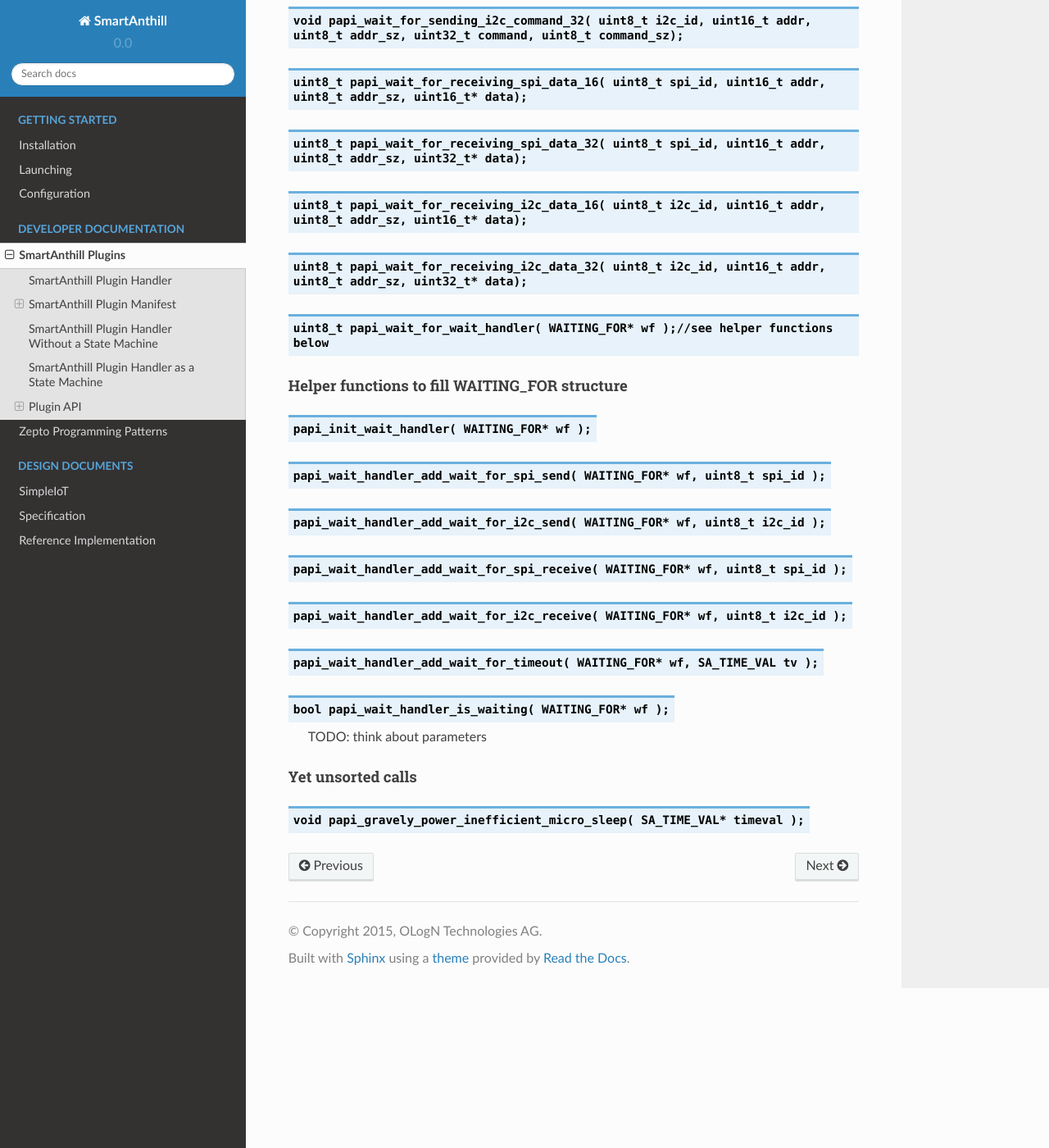
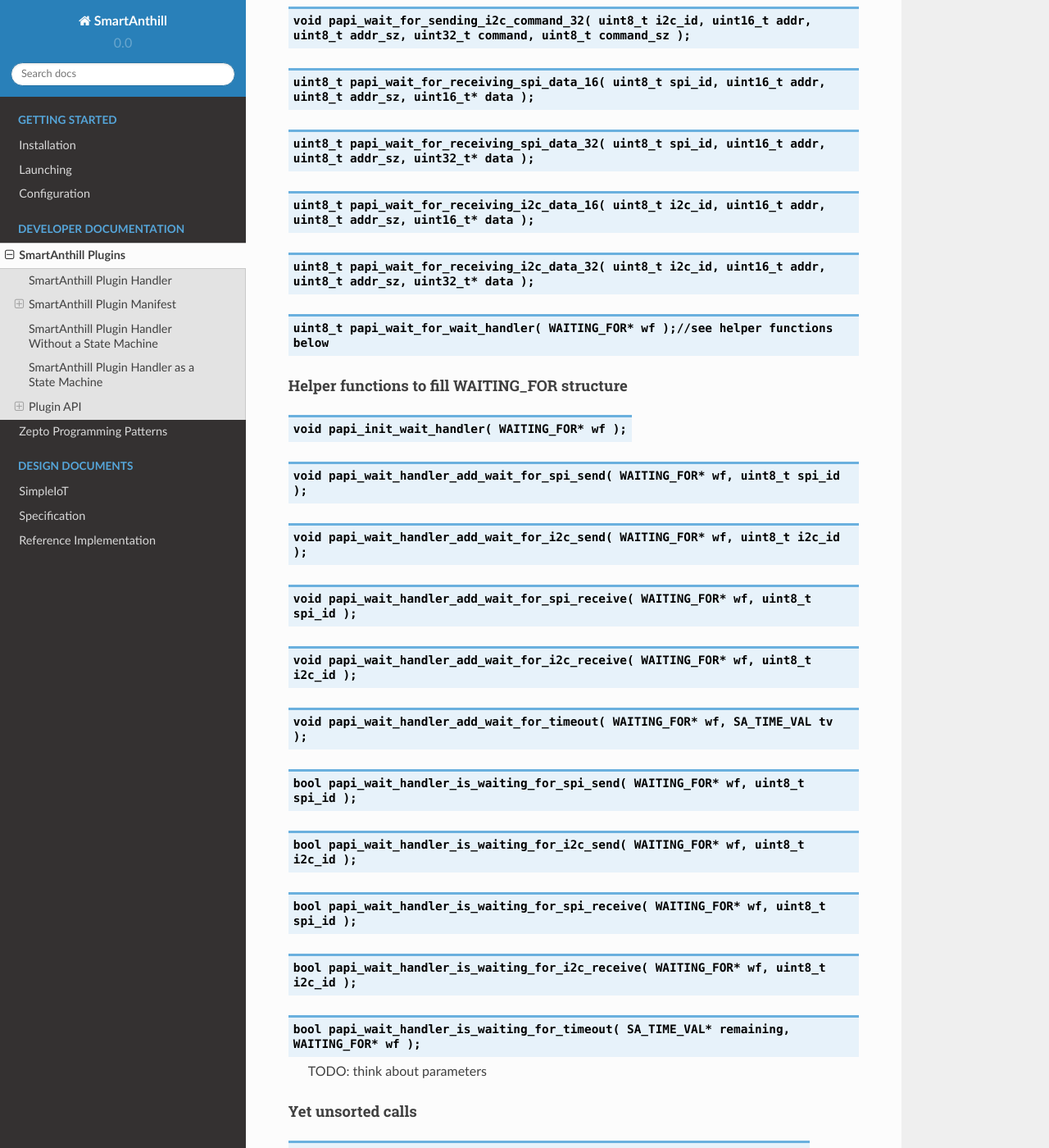
Before and after one commit to smartanthill/smartanthill2_0, a Sphinx documentation site: the page built from docs/design-documents/smartanthill-plugins.rst, in a window 1280 px wide and 1400 px high, scrolled down 11420 px. Shown: the whole window at 82% size. Built offline with Sphinx 7.4.7 and the Read the Docs theme 2.0.0, drawn with Linux system fonts in a browser that asks for light colours; some of the changed text lies outside the part shown.

Commit message:
Plugins v0.4.2: fixes for papi_*_is_waiting_for_*() function family

```diff
--- a/docs/design-documents/smartanthill-plugins.rst
+++ b/docs/design-documents/smartanthill-plugins.rst
@@ -447,7 +447,7 @@ The following calls implement access to devices sitting behind SPI and I2C inter
    Each of the above papi_start_receiving_*() calls start an operation and return immediately; to know that the data is already available wait for a respective spi_id / i2c_id
 
 .. function:: uint8_t papi_cancel_spi_operation( uint8_t spi_id );
-.. function:: uint8_t papi_cancel_i2c_operation( uint8_t spi_id );
+.. function:: uint8_t papi_cancel_i2c_operation( uint8_t i2c_id );
 
    Each of the above ``papi_cancel_*()`` calls return immediately. TODO: do we need to supply as parameters addr and addr_sz as well?
 
@@ -460,33 +460,37 @@ All calls in this group are pseudo-functions that will be compiled to a proper s
 Blocking calls to to wait for timeout
 """""""""""""""""""""""""""""""""""""
 
-.. function:: void papi_sleep( uint16_t millisec );//TODO: time instead of ms?
+.. function:: void papi_sleep( uint16_t millisec );//TODO?: SA_TIME_VAL instead of ms?
 
 Blocking calls to access hardware
 """""""""""""""""""""""""""""""""
 
-.. function:: void papi_wait_for_sending_spi_command_16( uint8_t spi_id, uint16_t addr, uint8_t addr_sz, uint16_t command, uint8_t command_sz);
-.. function:: void papi_wait_for_sending_spi_command_32( uint8_t spi_id, uint16_t addr, uint8_t addr_sz, uint32_t command, uint8_t command_sz);
-.. function:: void papi_wait_for_sending_i2c_command_16( uint8_t i2c_id, uint16_t addr, uint8_t addr_sz, uint16_t command, uint8_t command_sz);
-.. function:: void papi_wait_for_sending_i2c_command_32( uint8_t i2c_id, uint16_t addr, uint8_t addr_sz, uint32_t command, uint8_t command_sz);
-.. function:: uint8_t papi_wait_for_receiving_spi_data_16( uint8_t spi_id, uint16_t addr, uint8_t addr_sz, uint16_t* data);
-.. function:: uint8_t papi_wait_for_receiving_spi_data_32( uint8_t spi_id, uint16_t addr, uint8_t addr_sz, uint32_t* data);
-.. function:: uint8_t papi_wait_for_receiving_i2c_data_16( uint8_t i2c_id, uint16_t addr, uint8_t addr_sz, uint16_t* data);
-.. function:: uint8_t papi_wait_for_receiving_i2c_data_32( uint8_t i2c_id, uint16_t addr, uint8_t addr_sz, uint32_t* data);
+.. function:: void papi_wait_for_sending_spi_command_16( uint8_t spi_id, uint16_t addr, uint8_t addr_sz, uint16_t command, uint8_t command_sz );
+.. function:: void papi_wait_for_sending_spi_command_32( uint8_t spi_id, uint16_t addr, uint8_t addr_sz, uint32_t command, uint8_t command_sz );
+.. function:: void papi_wait_for_sending_i2c_command_16( uint8_t i2c_id, uint16_t addr, uint8_t addr_sz, uint16_t command, uint8_t command_sz );
+.. function:: void papi_wait_for_sending_i2c_command_32( uint8_t i2c_id, uint16_t addr, uint8_t addr_sz, uint32_t command, uint8_t command_sz );
+.. function:: uint8_t papi_wait_for_receiving_spi_data_16( uint8_t spi_id, uint16_t addr, uint8_t addr_sz, uint16_t* data );
+.. function:: uint8_t papi_wait_for_receiving_spi_data_32( uint8_t spi_id, uint16_t addr, uint8_t addr_sz, uint32_t* data );
+.. function:: uint8_t papi_wait_for_receiving_i2c_data_16( uint8_t i2c_id, uint16_t addr, uint8_t addr_sz, uint16_t* data );
+.. function:: uint8_t papi_wait_for_receiving_i2c_data_32( uint8_t i2c_id, uint16_t addr, uint8_t addr_sz, uint32_t* data );
 
 .. function:: uint8_t papi_wait_for_wait_handler( WAITING_FOR* wf );//see helper functions below
 
 Helper functions to fill WAITING_FOR structure
 ''''''''''''''''''''''''''''''''''''''''''''''
 
-.. function:: papi_init_wait_handler( WAITING_FOR* wf );
-.. function:: papi_wait_handler_add_wait_for_spi_send( WAITING_FOR* wf, uint8_t spi_id );
-.. function:: papi_wait_handler_add_wait_for_i2c_send( WAITING_FOR* wf, uint8_t i2c_id );
-.. function:: papi_wait_handler_add_wait_for_spi_receive( WAITING_FOR* wf, uint8_t spi_id );
-.. function:: papi_wait_handler_add_wait_for_i2c_receive( WAITING_FOR* wf, uint8_t i2c_id );
-.. function:: papi_wait_handler_add_wait_for_timeout( WAITING_FOR* wf, SA_TIME_VAL tv );
+.. function:: void papi_init_wait_handler( WAITING_FOR* wf );
+.. function:: void papi_wait_handler_add_wait_for_spi_send( WAITING_FOR* wf, uint8_t spi_id );
+.. function:: void papi_wait_handler_add_wait_for_i2c_send( WAITING_FOR* wf, uint8_t i2c_id );
+.. function:: void papi_wait_handler_add_wait_for_spi_receive( WAITING_FOR* wf, uint8_t spi_id );
+.. function:: void papi_wait_handler_add_wait_for_i2c_receive( WAITING_FOR* wf, uint8_t i2c_id );
+.. function:: void papi_wait_handler_add_wait_for_timeout( WAITING_FOR* wf, SA_TIME_VAL tv );
 
-.. function:: bool papi_wait_handler_is_waiting( WAITING_FOR* wf );
+.. function:: bool papi_wait_handler_is_waiting_for_spi_send( WAITING_FOR* wf, uint8_t spi_id );
+.. function:: bool papi_wait_handler_is_waiting_for_i2c_send( WAITING_FOR* wf, uint8_t i2c_id );
+.. function:: bool papi_wait_handler_is_waiting_for_spi_receive( WAITING_FOR* wf, uint8_t spi_id );
+.. function:: bool papi_wait_handler_is_waiting_for_i2c_receive( WAITING_FOR* wf, uint8_t i2c_id );
+.. function:: bool papi_wait_handler_is_waiting_for_timeout( SA_TIME_VAL* remaining, WAITING_FOR* wf );
 
    TODO: think about parameters
 
```
Also changed, not shown: other parts of docs/design-documents/smartanthill-plugins.rst (+1 -1 lines).
